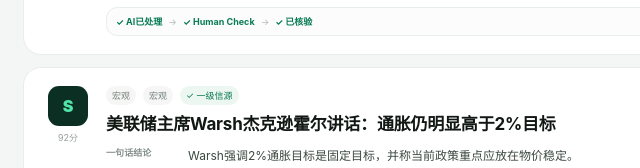
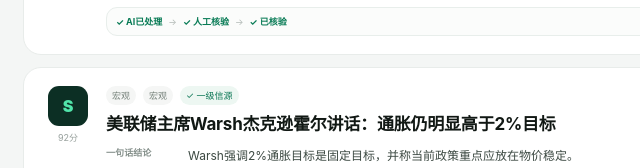
Before and after one commit to Devi-Y/Devi-Y.github.io, a plain HTML site: page market-diary/index.html in a window 1280 px wide. Shown: the part 568-736 px from the top of the page, 257-897 px from the left. Drawn offline with Linux system fonts and the light colour scheme.

Commit message:
refine: load final human-centered interview copy

```diff
--- a/market-diary/index.html
+++ b/market-diary/index.html
@@ -92,5 +92,6 @@
   <script src="./source-monitor.js"></script>
   <script src="./case-studies.js"></script>
   <script src="./product-upgrades.js"></script>
+  <script src="./futu-copy.js"></script>
 </body>
 </html>
```
